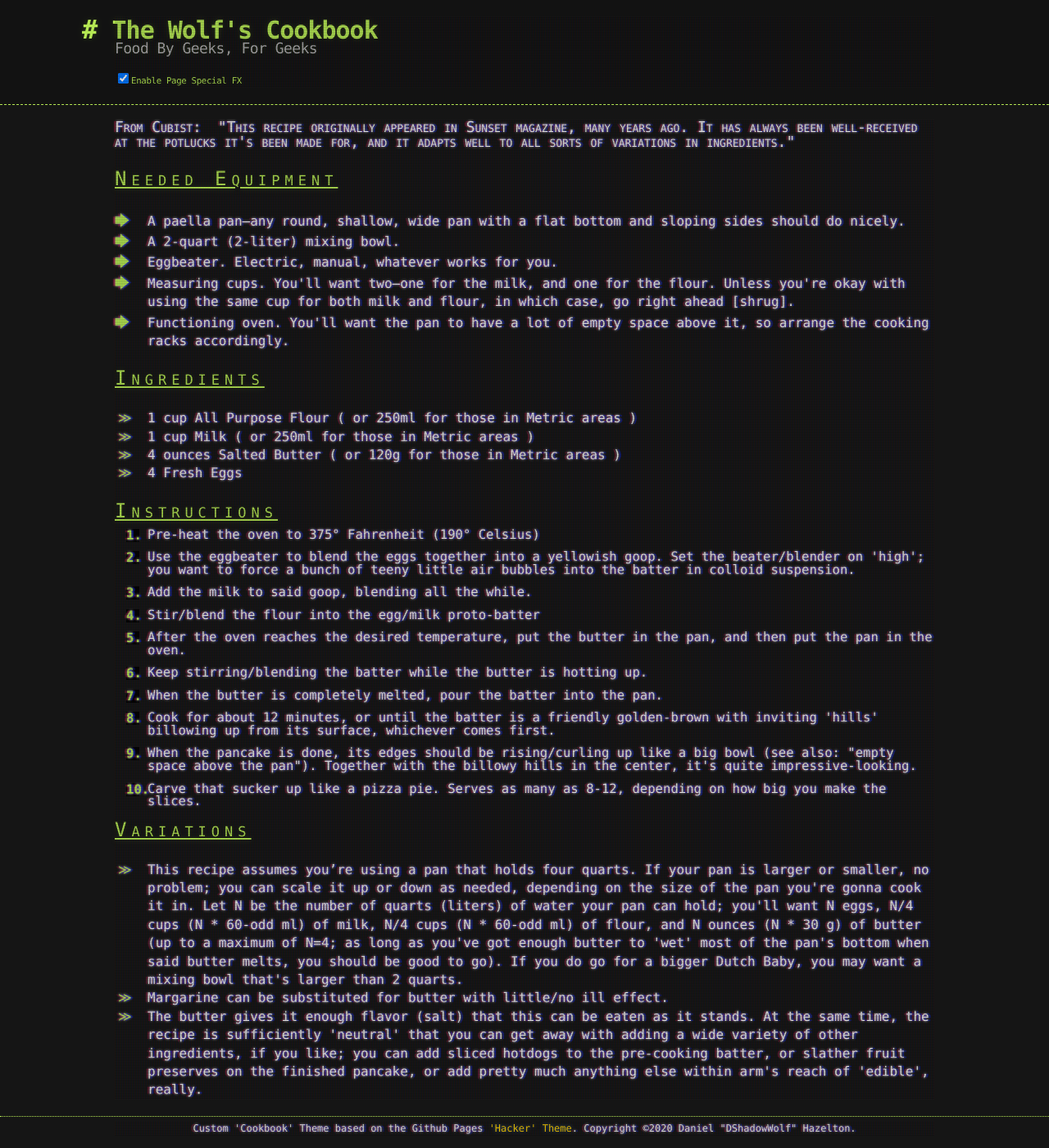
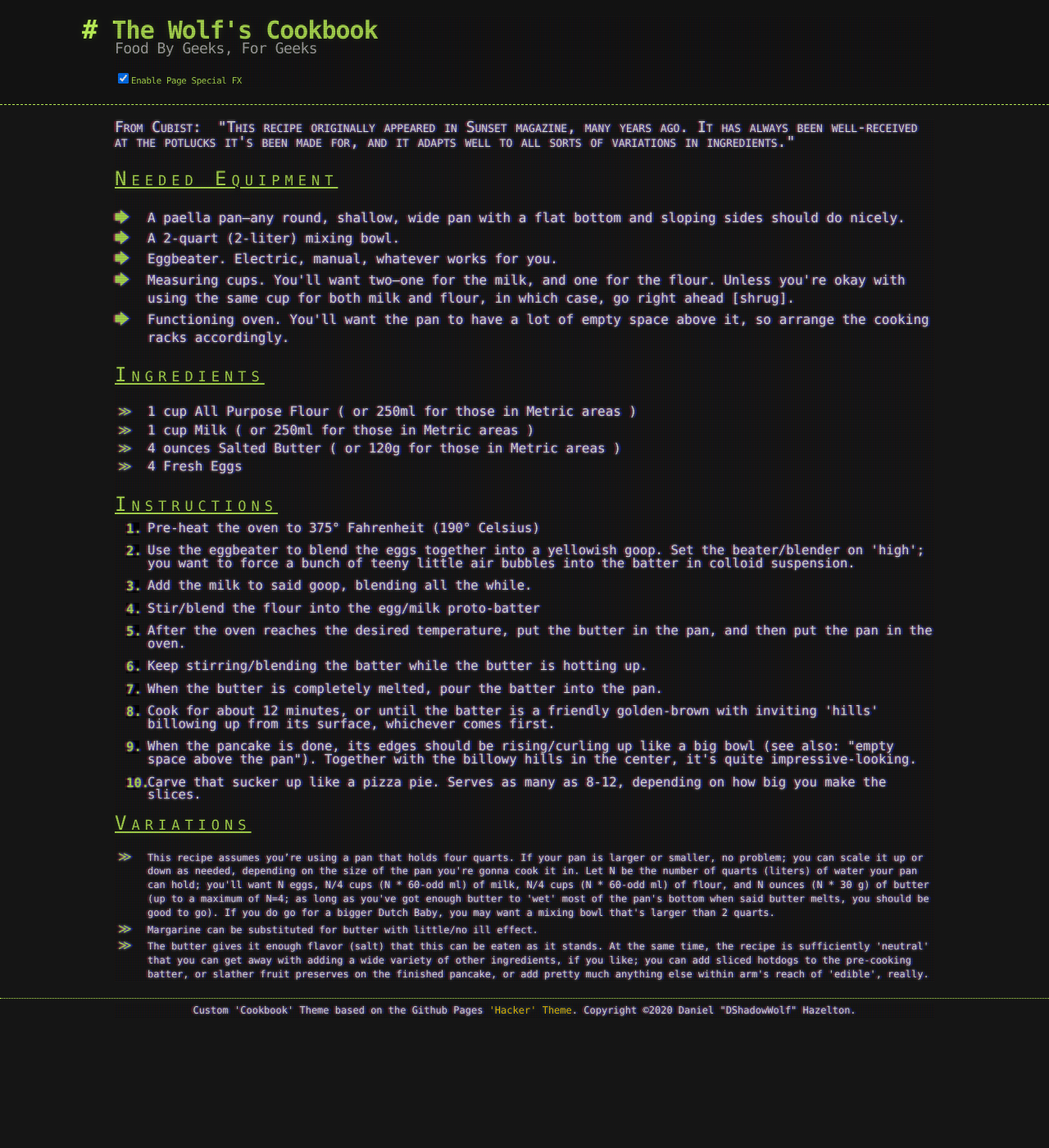
Before and after one commit to dshadowwolf/dshadowwolf.github.io, a Jekyll site: the page built from recipes/4/dutch_baby_cubist.html, in a window 1280 px wide. Shown: the whole page at 82% size. Built offline with Jekyll 4.4.1, drawn with Linux system fonts in a browser that asks for light colours; after the commit the page ends 1256 px from its top, so only the background shows below that.

Commit message:
even more fixes - this might be the last of them and a couple are generalized for the entire site

```diff
--- a/_sass/cookbook-theme.scss
+++ b/_sass/cookbook-theme.scss
@@ -329,9 +329,23 @@ ul.equipment > li::marker {
     color: $conifer;
 }
 
-h3#instructions {
-    margin: 0;
-    padding: 0;
+h3  {
+    margin: 0 !important;
+    padding: 0 !important;
+}
+
+ul.variations {
+    padding-left: 40px;
+    line-height: 1.4;
+    top: -1em;
+    font-size: 12px;
+    list-style: none;
+}
+
+ul.variations > li::marker {
+    content: "\226b\00a0\00a0";
+    font-size: 16px;
+    color: $conifer;
 }
 
 ol.instructions {
```
